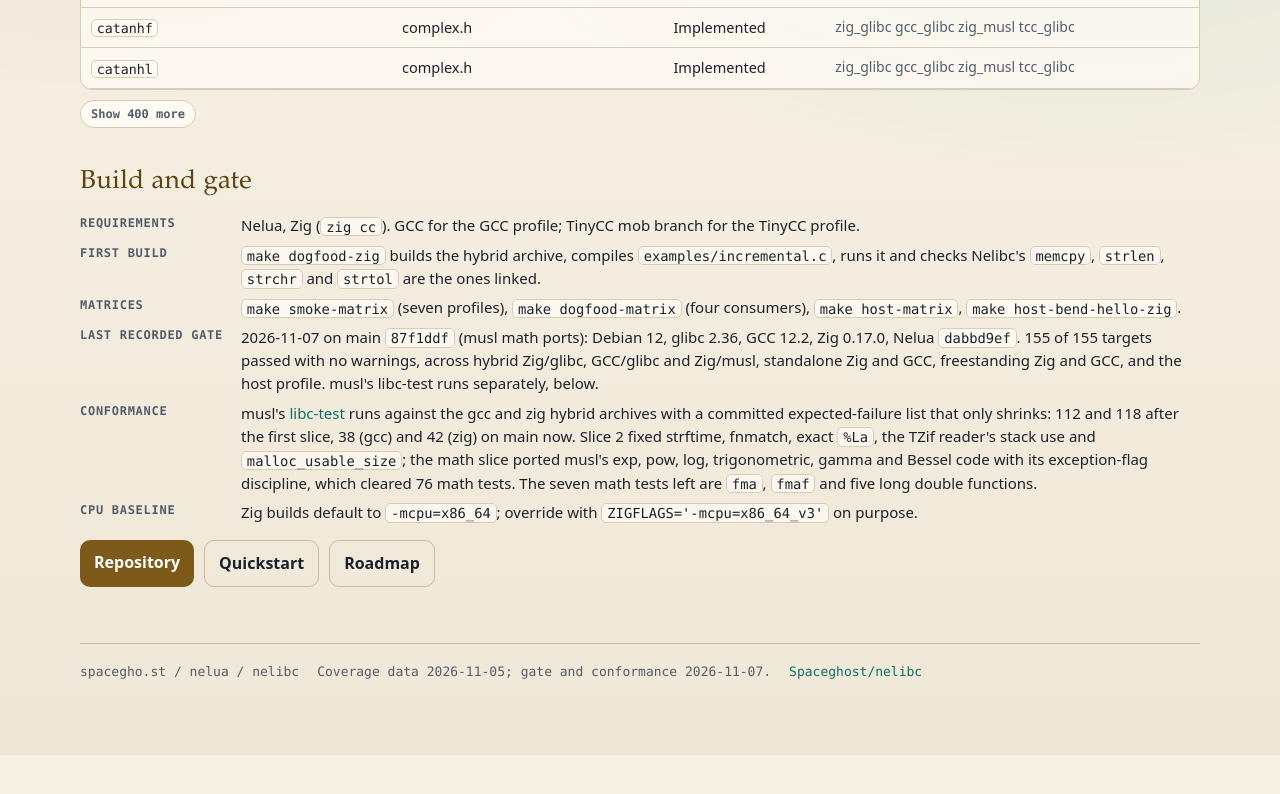
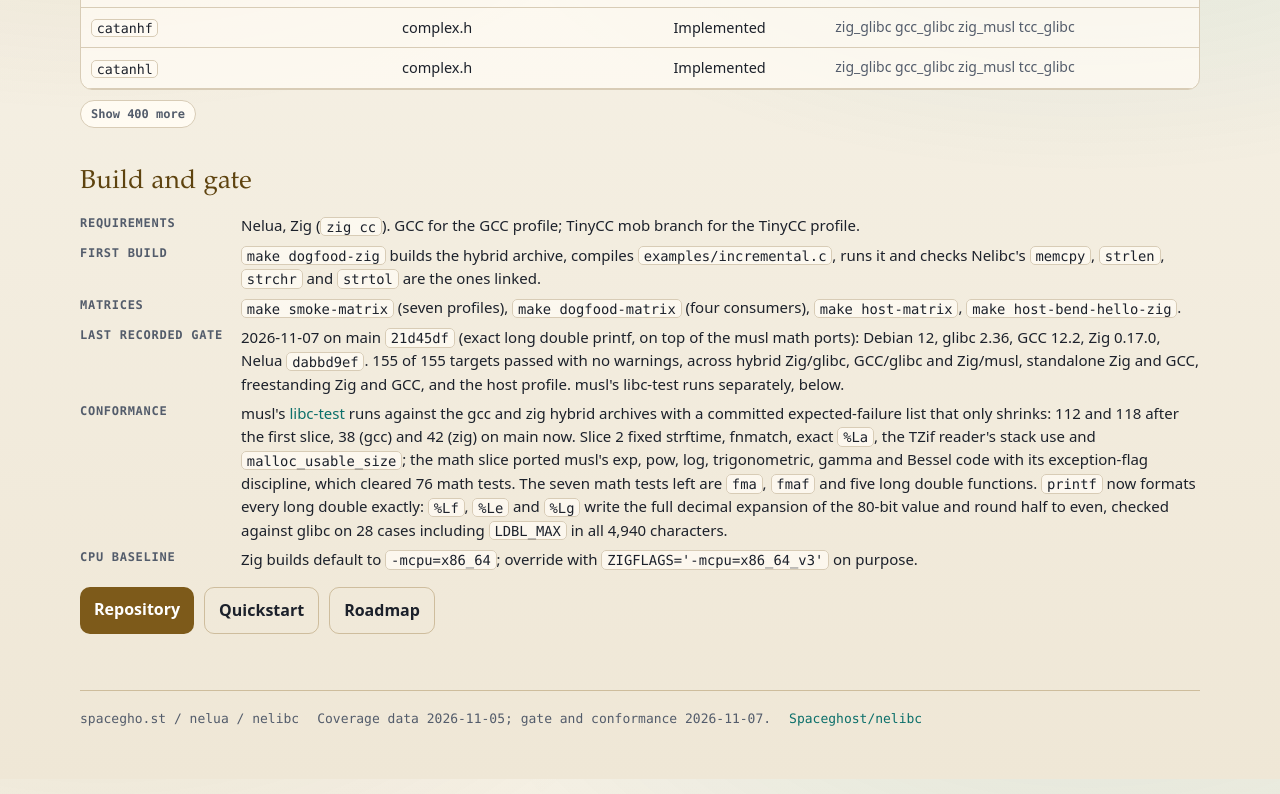
Before and after one commit to Spaceghost/nelua-site, a website: page public/nelua/nelibc/index.html in a window 1280 px wide. Shown: the part 6421-7215 px from the top of the page. Before the commit the page ends 7176 px from the top, so only its background shows below. Drawn offline with Linux system fonts and the light colour scheme.

Commit message:
nelibc page: exact long double printf, gate on 21d45df
Co-Authored-By: Claude Opus 5.5 <noreply@anthropic.com>

```diff
--- a/public/nelua/nelibc/index.html
+++ b/public/nelua/nelibc/index.html
@@ -84,8 +84,8 @@ zig cc -Iinclude -fno-builtin app.c \
   <dt>Requirements</dt><dd>Nelua, Zig (<code>zig cc</code>). GCC for the GCC profile; TinyCC mob branch for the TinyCC profile.</dd>
   <dt>First build</dt><dd><code>make dogfood-zig</code> builds the hybrid archive, compiles <code>examples/incremental.c</code>, runs it and checks Nelibc's <code>memcpy</code>, <code>strlen</code>, <code>strchr</code> and <code>strtol</code> are the ones linked.</dd>
   <dt>Matrices</dt><dd><code>make smoke-matrix</code> (seven profiles), <code>make dogfood-matrix</code> (four consumers), <code>make host-matrix</code>, <code>make host-bend-hello-zig</code>.</dd>
-  <dt>Last recorded gate</dt><dd>2026-11-07 on main <code>87f1ddf</code> (musl math ports): Debian 12, glibc 2.36, GCC 12.2, Zig 0.17.0, Nelua <code>dabbd9ef</code>. 155 of 155 targets passed with no warnings, across hybrid Zig/glibc, GCC/glibc and Zig/musl, standalone Zig and GCC, freestanding Zig and GCC, and the host profile. musl's libc-test runs separately, below.</dd>
-  <dt>Conformance</dt><dd>musl's <a href="https://github.com/Spaceghost/nelibc/blob/main/docs/libc-test.md">libc-test</a> runs against the gcc and zig hybrid archives with a committed expected-failure list that only shrinks: 112 and 118 after the first slice, 38 (gcc) and 42 (zig) on main now. Slice 2 fixed strftime, fnmatch, exact <code>%La</code>, the TZif reader's stack use and <code>malloc_usable_size</code>; the math slice ported musl's exp, pow, log, trigonometric, gamma and Bessel code with its exception-flag discipline, which cleared 76 math tests. The seven math tests left are <code>fma</code>, <code>fmaf</code> and five long double functions.</dd>
+  <dt>Last recorded gate</dt><dd>2026-11-07 on main <code>21d45df</code> (exact long double printf, on top of the musl math ports): Debian 12, glibc 2.36, GCC 12.2, Zig 0.17.0, Nelua <code>dabbd9ef</code>. 155 of 155 targets passed with no warnings, across hybrid Zig/glibc, GCC/glibc and Zig/musl, standalone Zig and GCC, freestanding Zig and GCC, and the host profile. musl's libc-test runs separately, below.</dd>
+  <dt>Conformance</dt><dd>musl's <a href="https://github.com/Spaceghost/nelibc/blob/main/docs/libc-test.md">libc-test</a> runs against the gcc and zig hybrid archives with a committed expected-failure list that only shrinks: 112 and 118 after the first slice, 38 (gcc) and 42 (zig) on main now. Slice 2 fixed strftime, fnmatch, exact <code>%La</code>, the TZif reader's stack use and <code>malloc_usable_size</code>; the math slice ported musl's exp, pow, log, trigonometric, gamma and Bessel code with its exception-flag discipline, which cleared 76 math tests. The seven math tests left are <code>fma</code>, <code>fmaf</code> and five long double functions. <code>printf</code> now formats every long double exactly: <code>%Lf</code>, <code>%Le</code> and <code>%Lg</code> write the full decimal expansion of the 80-bit value and round half to even, checked against glibc on 28 cases including <code>LDBL_MAX</code> in all 4,940 characters.</dd>
   <dt>CPU baseline</dt><dd>Zig builds default to <code>-mcpu=x86_64</code>; override with <code>ZIGFLAGS='-mcpu=x86_64_v3'</code> on purpose.</dd>
 </dl>
 <div class="actions">
```
